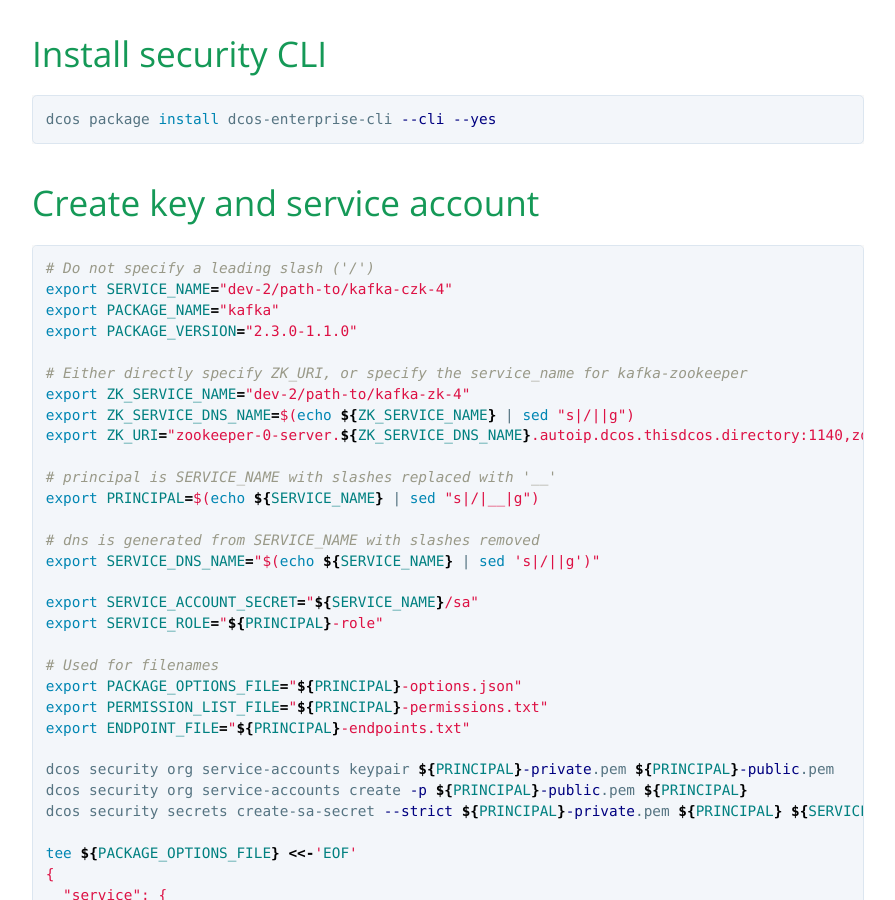
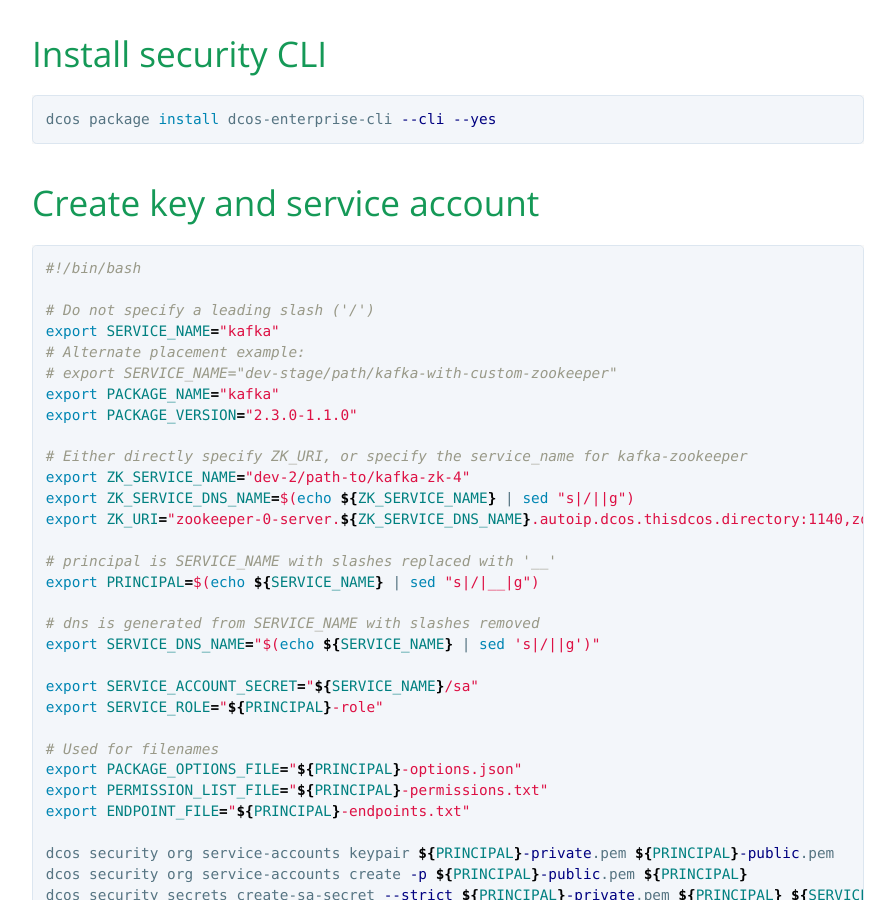
Before and after one commit to mesosphere/field-notes, a Jekyll site: the page built from docs/strict/kafka-custom-zk.md, in a window 1280 px wide and 900 px high, scrolled down 468 px. Shown: the whole window, without its empty margins (192-1087 px from the left). Built offline with Jekyll 4.4.1, drawn with Linux system fonts in a browser that asks for light colours; our own code applies the rules of GitHub Pages for plain Markdown files.

Commit message:
Add defaults

````diff
--- a/docs/strict/kafka-custom-zk.md
+++ b/docs/strict/kafka-custom-zk.md
@@ -9,8 +9,12 @@ dcos package install dcos-enterprise-cli --cli --yes
 
 # Create key and service account
 ```bash
+#!/bin/bash
+
 # Do not specify a leading slash ('/')
-export SERVICE_NAME="dev-2/path-to/kafka-czk-4"
+export SERVICE_NAME="kafka"
+# Alternate placement example:
+# export SERVICE_NAME="dev-stage/path/kafka-with-custom-zookeeper"
 export PACKAGE_NAME="kafka"
 export PACKAGE_VERSION="2.3.0-1.1.0"
 
````
Also changed, not shown: docs/strict/kafka-zookeeper.md (+5 -1 lines), docs/strict/kafka.md (+5 -1 lines), docs/strict/marathon-lb.md (+4 -1 lines).
